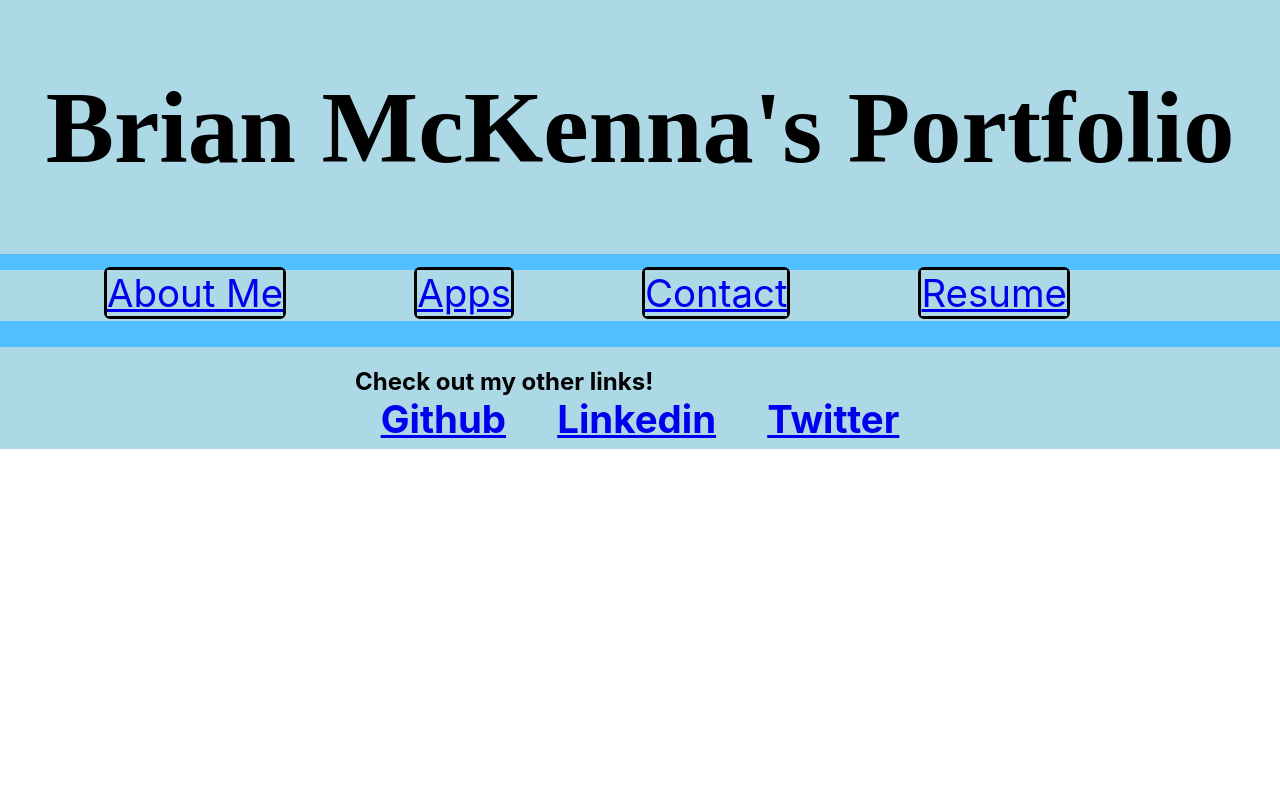
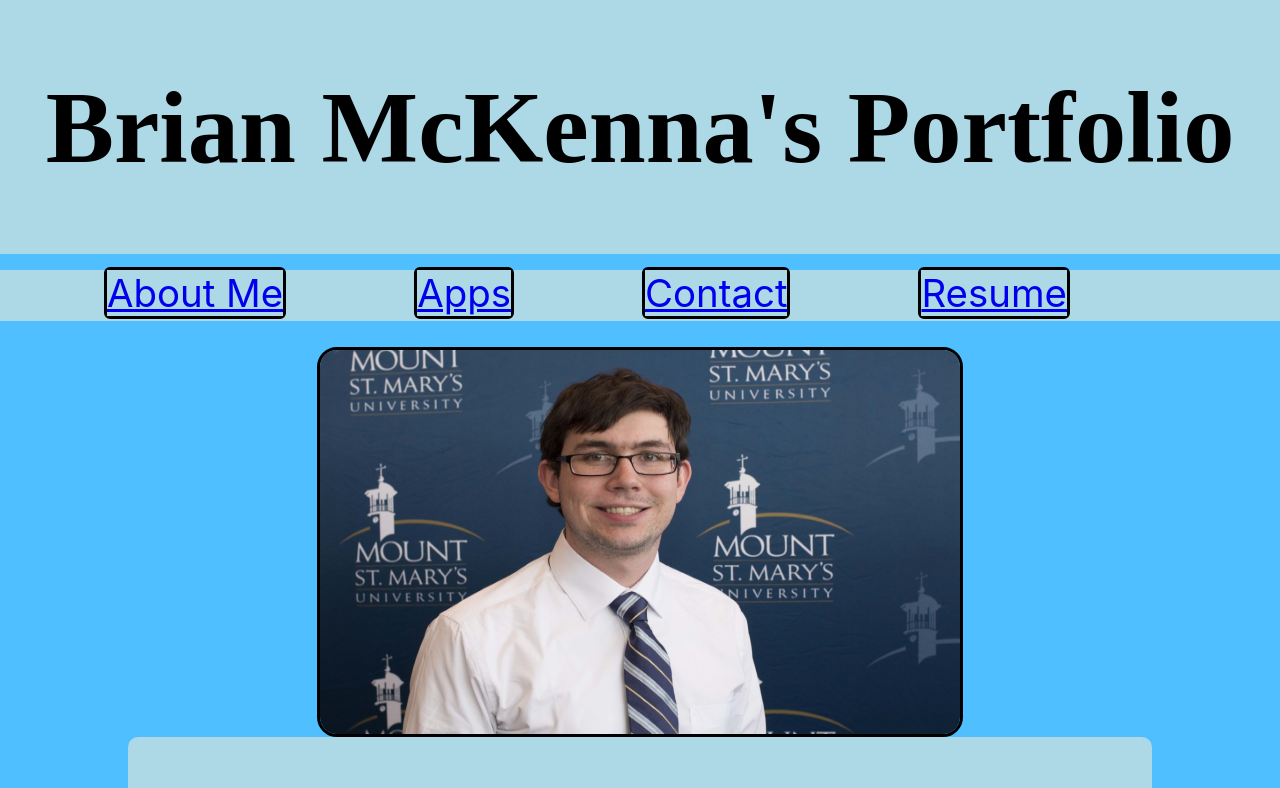
Before and after one commit to brianmckennaman/brian-mckenna-react-portfolio, a React (Create React App) app: page / in a window 1280 px wide. Shown: the top 788 px of the page. Built offline with nearby package versions, Linux system fonts and the light colour scheme.

Commit message:
fixed wildcard route and updated footer styling

```diff
--- a/src/App.js
+++ b/src/App.js
@@ -17,16 +17,17 @@ function App() {
         <Header />
         <Navbar />
         <Routes>
-          <Route exact path='/brian-mckenna-react-portfolio' element={<AboutMe />}>
+          <Route exact path='/' element={<AboutMe />}>
           </Route>
           <Route exact path='/apps' element={<Apps />}>
           </Route>
           <Route exact path='/contact' element={<Contact />}>
           </Route>
           <Route exact path='/resume' element={<Resume />}>
+          </Route>
           <Route exact path='*' element={<AboutMe />}>
           </Route>
-        </Route>
+
         </Routes>
         <Footer />
       </div>
--- a/src/components/footer.js
+++ b/src/components/footer.js
@@ -2,20 +2,20 @@ function Footer() {
 
     var style = {
         footer: { backgroundColor: "lightBlue", color: "black", display: "flex", justifyContent: "center", height: "8vw"},
-        footerText: { font: "Sans-Serif", display: "inline", marginLeft: "2vw", marginRight: "2vw", color: "black", fontSize: "3vw" },
+        footerText: { font: "Sans-Serif", display: "inline", marginLeft: "2vw", marginRight: "2vw", color: "blue", fontSize: "3vw", textDecoration: "none" },
     }
     return (
         <footer style={style.footer}>
             <h2>Check out my other links!
             <div>
                 <p style={style.footerText}>
-                    <a href="https://github.com/brianmckennaman">Github</a>
+                    <a style={style.footerText} href="https://github.com/brianmckennaman">Github</a>
                 </p>
                 <p style={style.footerText}>
-                    <a href="https://www.linkedin.com/in/brian-mckenna-a17b1b139/">Linkedin</a>
+                    <a style={style.footerText} href="https://www.linkedin.com/in/brian-mckenna-a17b1b139/">Linkedin</a>
                 </p>
                 <p style={style.footerText}>
-                    <a href="https://twitter.com/OverlordHype">Twitter</a>
+                    <a style={style.footerText} href="https://twitter.com/OverlordHype">Twitter</a>
                 </p>
             </div>
             </h2>
--- a/src/pages/about.js
+++ b/src/pages/about.js
@@ -3,14 +3,15 @@ function AboutMe(props) {
     var styles= {
         body: { display: "flex", flexWrap: "wrap", justifyContent: "center"},
         container: { display: "flex", width: "80vw", marginBottom: "1vw", background: "lightBlue", color: "black", justifyContent: "center", borderRadius: "10px"},
-        image: { height: "30vw", width: "50vw", borderRadius: "20px", border: "solid"}
+        image: { height: "30vw", width: "50vw", borderRadius: "20px", border: "solid"},
+        textBody: { padding: "2vw"}
     }
 return (
 
     <div style={styles.body}>
         <img src={picture} alt='portfolio image' style={styles.image }></img>
         <div style={styles.container}>
-        <h1>Hello! My name is Brian McKenna, a junior full-stack developer. Thanks for checking out my portfolio! Here, you can see some of the apps I have developed. I decided to become a developer because I have always had an interest in computers and coding, and wanted to explore the possiblities of what coding can do, especially in a time when technology is so integral to our lives.</h1>
+        <h1 style={styles.textBody}>Hello! My name is Brian McKenna, a junior full-stack developer. Thanks for checking out my portfolio! Here, you can see some of the apps I have developed. I decided to become a developer because I have always had an interest in computers and coding, and wanted to explore the possiblities of what coding can do, especially in a time when technology is so integral to our lives.</h1>
         </div>
     </div>
 )
--- a/src/pages/apps.js
+++ b/src/pages/apps.js
@@ -9,7 +9,7 @@ import picture6 from "../assets/texteditor.png"
 function Apps() {
     var styles = {
         appsSection: { display: "flex", justifyContent: "spaceAround", justifyItems: "space-between", flexWrap: "wrap", marginLeft: "2vw" },
-        titleText: { fontSize: "5vw", fontFamily: "Arial", background: "lightBlue", width: "100vw" },
+        titleText: { fontSize: "5vw", fontFamily: "Arial", background: "lightBlue", width: "100vw", padding: "1vw", borderRadius: "5px" },
         linkText: { display: "inline", color: "black", fontSize: "3vw", textDecoration: "none" },
         image: { height: "40vw", width: "60vw", justifyContent: "center", borderRadius: "20px", border: "solid" },
         imageContainer: { border: "black", width: "100vw" }
```
Also changed, not shown: 6 other files (tests, documents, lock files or other folders).
